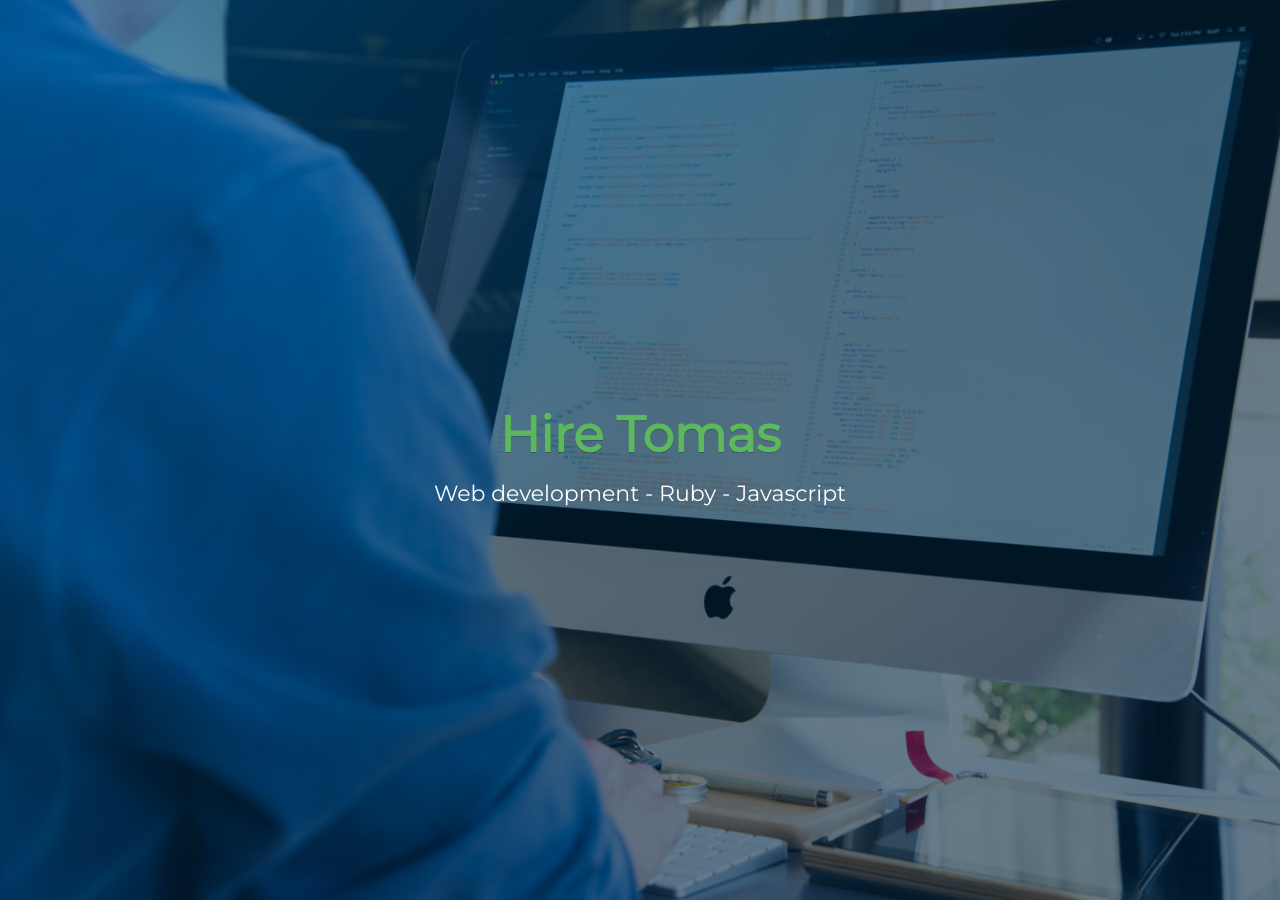
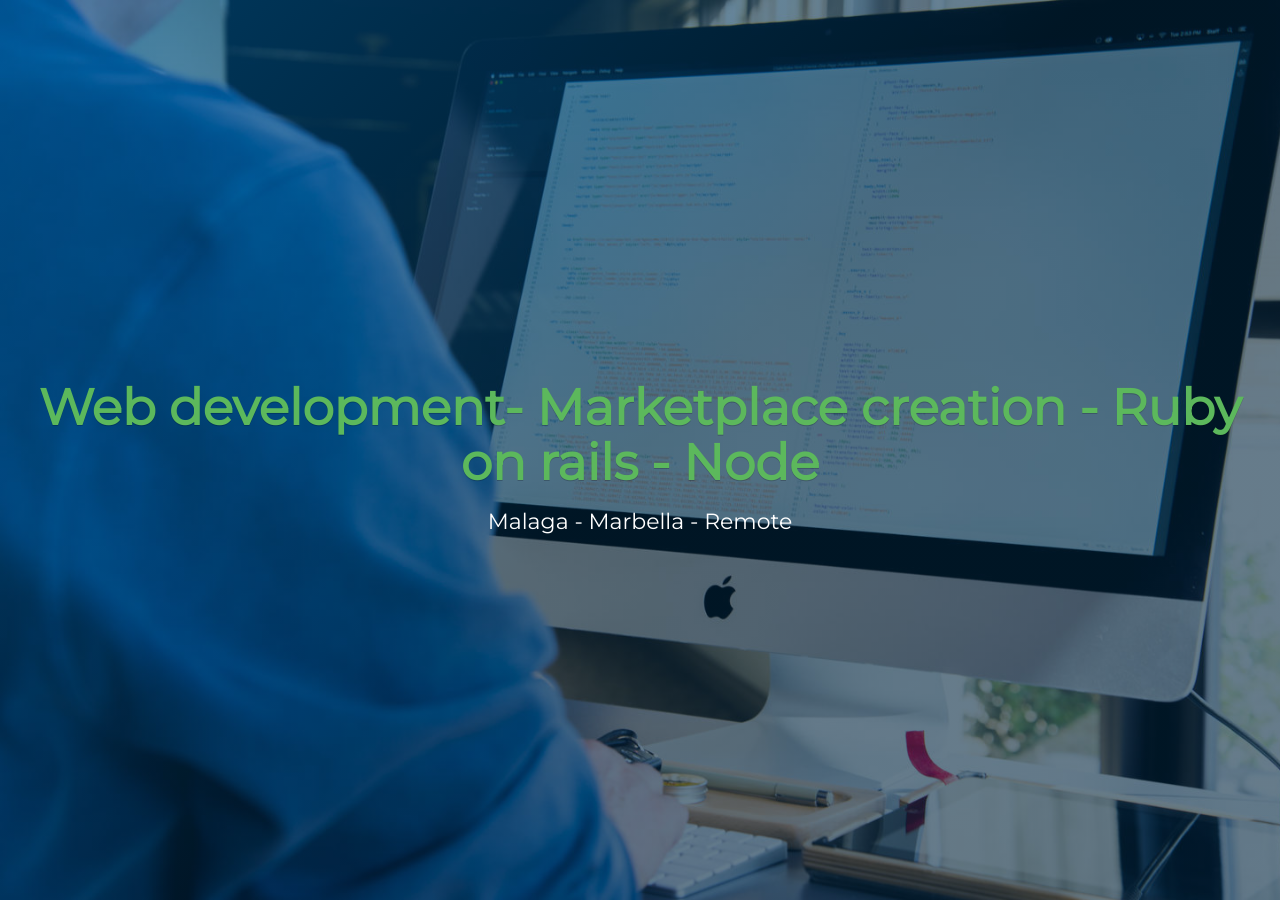
Before and after one commit to tomas1433/se, a Jekyll site: the page ruby-javascript-developer-web-malaga-marbella.html, which Jekyll copies as it is, in a window 1280 px wide and 900 px high. Built offline with Jekyll 4.4.1, drawn with Linux system fonts in a browser that asks for light colours; nearby versions of some CDN libraries; some web fonts are replaced.

Commit message:
change title

```diff
--- a/ruby-javascript-developer-web-malaga-marbella.html
+++ b/ruby-javascript-developer-web-malaga-marbella.html
@@ -54,9 +54,10 @@
 
   <div class="banner col-xs-12 col-sm-12 col-md-12 main" style="background-image: linear-gradient(-225deg, rgba(0,101,168,0.6) 0%, rgba(0,36,61,0.6) 50%), url('work.jpg');">
             <div class="banner-content">
-              <h1>Hire Tomas</h1>
-              <h2>Web development - Ruby - Javascript</h2>
-              <h4> </h4>
+
+              <h1>Web development- Marketplace creation - Ruby on rails - Node</h1>
+              <h2>Malaga - Marbella - Remote</h2>
+
 
     </div>
   </div>
```
